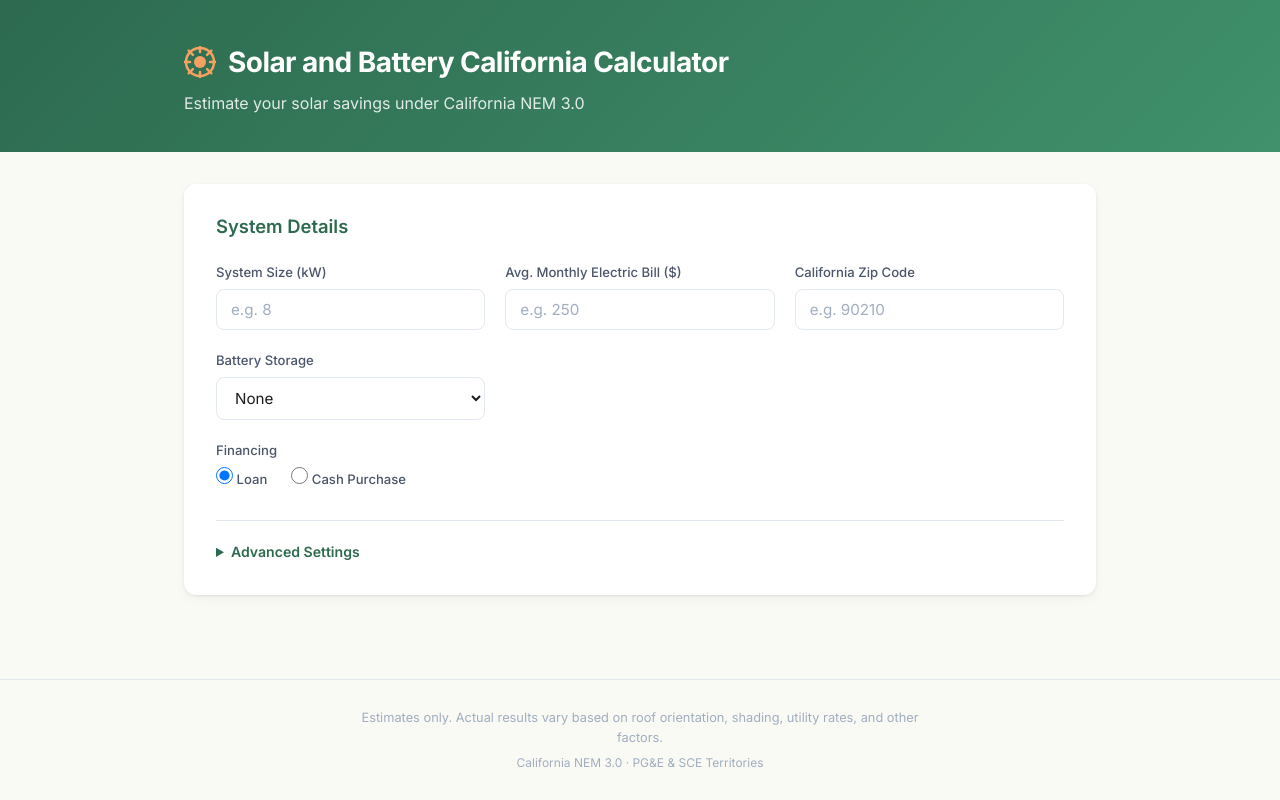
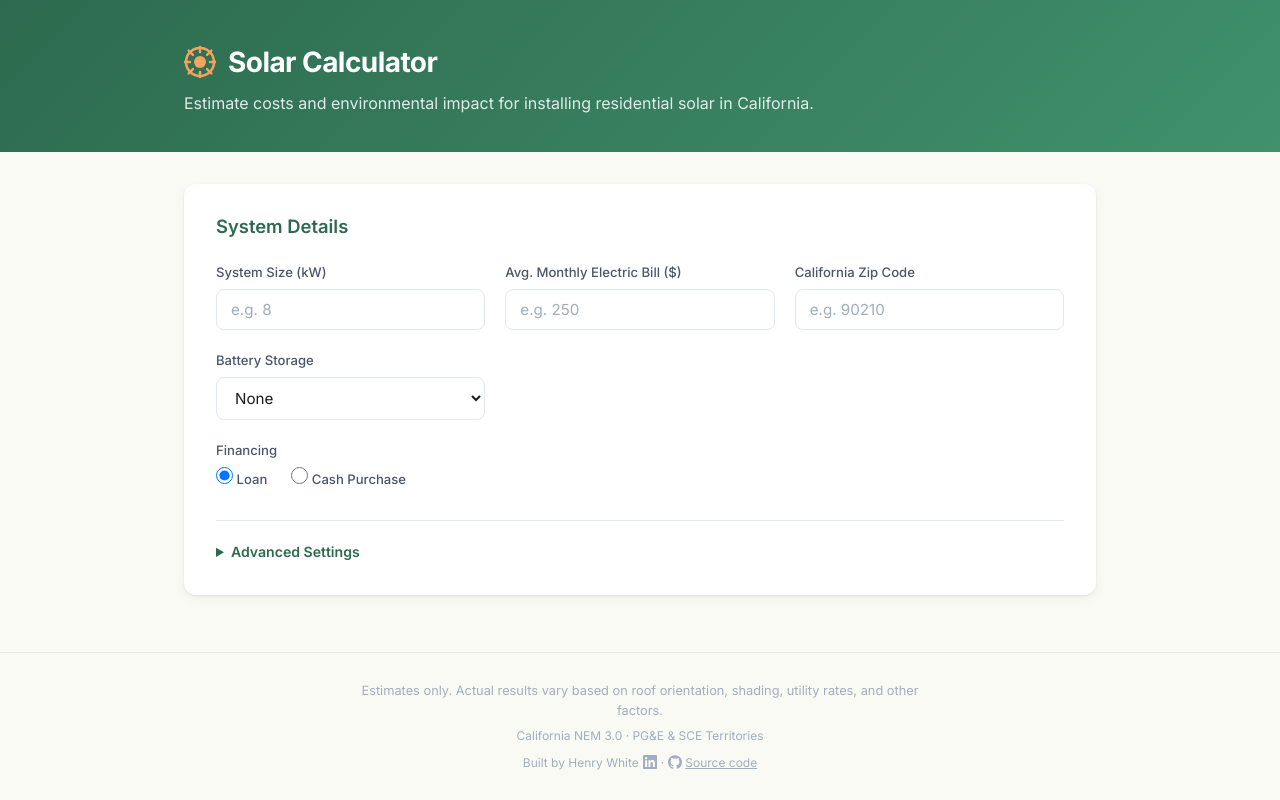
Before and after one commit to zantherobot/solar-payback-calculator, a Flask app: page / in a window 1280 px wide. Run offline with Flask 3, Linux system fonts and the light colour scheme.

Commit message:
Update title, subtitle, and add footer attribution with LinkedIn and GitHub links
https://claude.ai/code/session_0123JC4sEdBhhXSTykcj9nJn

```diff
--- a/static/css/style.css
+++ b/static/css/style.css
@@ -485,6 +485,35 @@ footer p {
     font-size: 0.75rem;
 }
 
+.footer-built-by {
+    display: flex;
+    align-items: center;
+    justify-content: center;
+    gap: 4px;
+    margin-top: 8px;
+}
+
+.footer-built-by a {
+    color: var(--gray-400);
+    display: inline-flex;
+    align-items: center;
+    transition: color 0.15s;
+}
+
+.footer-built-by a:hover {
+    color: #0A66C2;
+}
+
+.footer-gh-link {
+    display: inline-flex;
+    align-items: center;
+    gap: 3px;
+}
+
+.footer-gh-link:hover {
+    color: var(--charcoal) !important;
+}
+
 /* ==========================================================================
    Financing radio group
    ========================================================================== */
--- a/templates/index.html
+++ b/templates/index.html
@@ -3,7 +3,7 @@
 <head>
     <meta charset="UTF-8">
     <meta name="viewport" content="width=device-width, initial-scale=1.0">
-    <title>Solar and Battery California Calculator</title>
+    <title>Solar Calculator</title>
     <link rel="preconnect" href="https://fonts.googleapis.com">
     <link rel="preconnect" href="https://fonts.gstatic.com" crossorigin>
     <link href="https://fonts.googleapis.com/css2?family=Inter:wght@400;500;600;700&display=swap" rel="stylesheet">
@@ -26,9 +26,9 @@
                 <line x1="4.7" y1="27.3" x2="8.9" y2="23.1" stroke="#F4A261" stroke-width="2.5" stroke-linecap="round"/>
                 <line x1="23.1" y1="8.9" x2="27.3" y2="4.7" stroke="#F4A261" stroke-width="2.5" stroke-linecap="round"/>
             </svg>
-            <h1>Solar and Battery California Calculator</h1>
+            <h1>Solar Calculator</h1>
         </div>
-        <p class="subtitle">Estimate your solar savings under California NEM 3.0</p>
+        <p class="subtitle">Estimate costs and environmental impact for installing residential solar in California.</p>
     </div>
 </header>
 
@@ -287,6 +287,21 @@
     <div class="container">
         <p>Estimates only. Actual results vary based on roof orientation, shading, utility rates, and other factors.</p>
         <p class="footer-note">California NEM 3.0 &middot; PG&amp;E &amp; SCE Territories</p>
+        <p class="footer-note footer-built-by">
+            Built by Henry White
+            <a href="https://www.linkedin.com/in/henry-a-white/" target="_blank" rel="noopener noreferrer" aria-label="Henry White on LinkedIn">
+                <svg class="li-icon" xmlns="http://www.w3.org/2000/svg" viewBox="0 0 24 24" width="14" height="14" fill="currentColor">
+                    <path d="M20.45 20.45h-3.554v-5.57c0-1.328-.025-3.037-1.852-3.037-1.854 0-2.137 1.446-2.137 2.94v5.667H9.352V9h3.414v1.561h.048c.476-.9 1.637-1.85 3.37-1.85 3.602 0 4.268 2.37 4.268 5.455v6.284zM5.337 7.433a2.062 2.062 0 0 1-2.063-2.065 2.064 2.064 0 1 1 2.063 2.065zm1.782 13.019H3.555V9h3.564v11.452zM22.225 0H1.771C.792 0 0 .774 0 1.729v20.542C0 23.227.792 24 1.771 24h20.451C23.2 24 24 23.227 24 22.271V1.729C24 .774 23.2 0 22.222 0h.003z"/>
+                </svg>
+            </a>
+            &middot;
+            <a href="https://github.com/zantherobot/solar-payback-calculator" target="_blank" rel="noopener noreferrer" class="footer-gh-link" aria-label="Source code on GitHub">
+                <svg xmlns="http://www.w3.org/2000/svg" viewBox="0 0 24 24" width="14" height="14" fill="currentColor">
+                    <path d="M12 .297c-6.63 0-12 5.373-12 12 0 5.303 3.438 9.8 8.205 11.385.6.113.82-.258.82-.577 0-.285-.01-1.04-.015-2.04-3.338.724-4.042-1.61-4.042-1.61-.546-1.387-1.333-1.756-1.333-1.756-1.089-.745.083-.729.083-.729 1.205.084 1.84 1.236 1.84 1.236 1.07 1.835 2.809 1.305 3.495.998.108-.776.418-1.305.762-1.605-2.665-.3-5.466-1.332-5.466-5.93 0-1.31.465-2.38 1.235-3.22-.135-.303-.54-1.523.105-3.176 0 0 1.005-.322 3.3 1.23a11.52 11.52 0 0 1 3.003-.404c1.02.005 2.045.138 3.003.404 2.28-1.552 3.285-1.23 3.285-1.23.645 1.653.24 2.873.12 3.176.765.84 1.23 1.91 1.23 3.22 0 4.61-2.805 5.625-5.475 5.92.42.36.81 1.096.81 2.22 0 1.606-.015 2.896-.015 3.286 0 .315.21.69.825.57C20.565 22.092 24 17.592 24 12.297c0-6.627-5.373-12-12-12"/>
+                </svg>
+                Source code
+            </a>
+        </p>
     </div>
 </footer>
 
```
